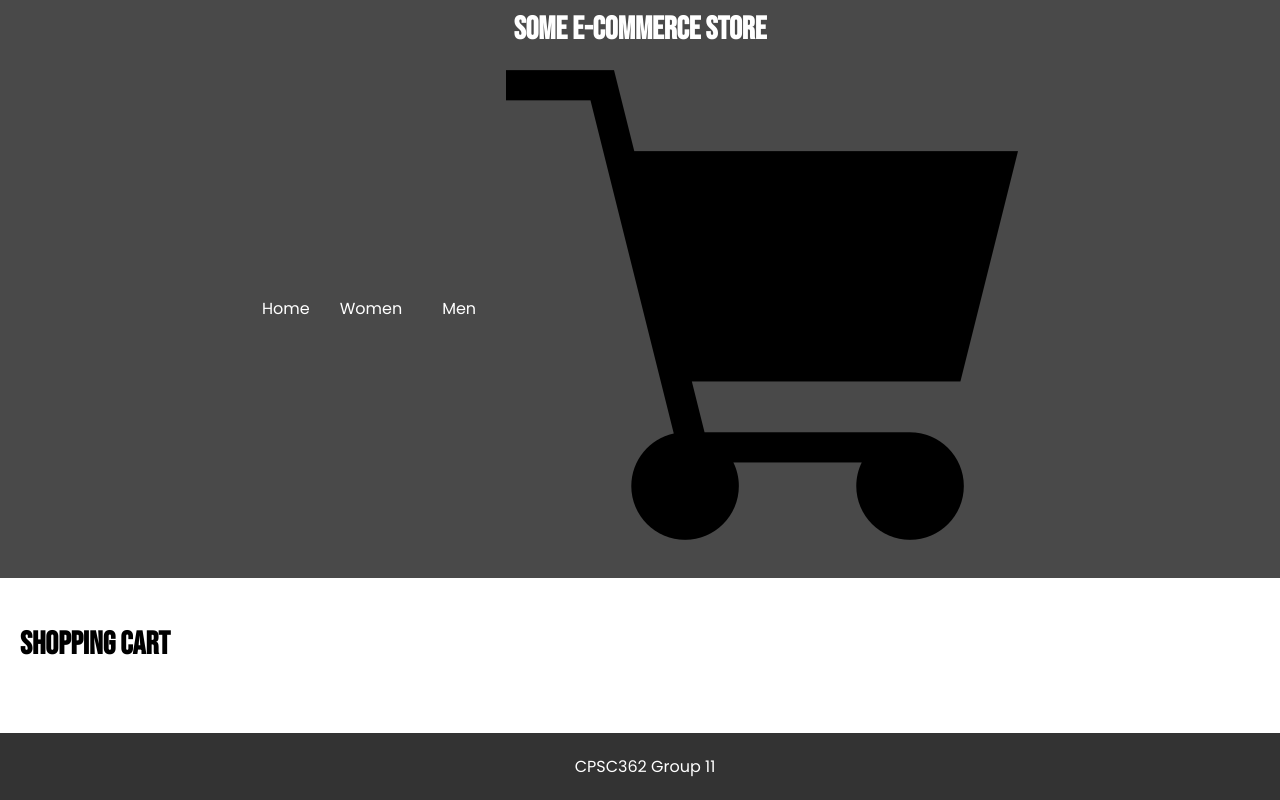
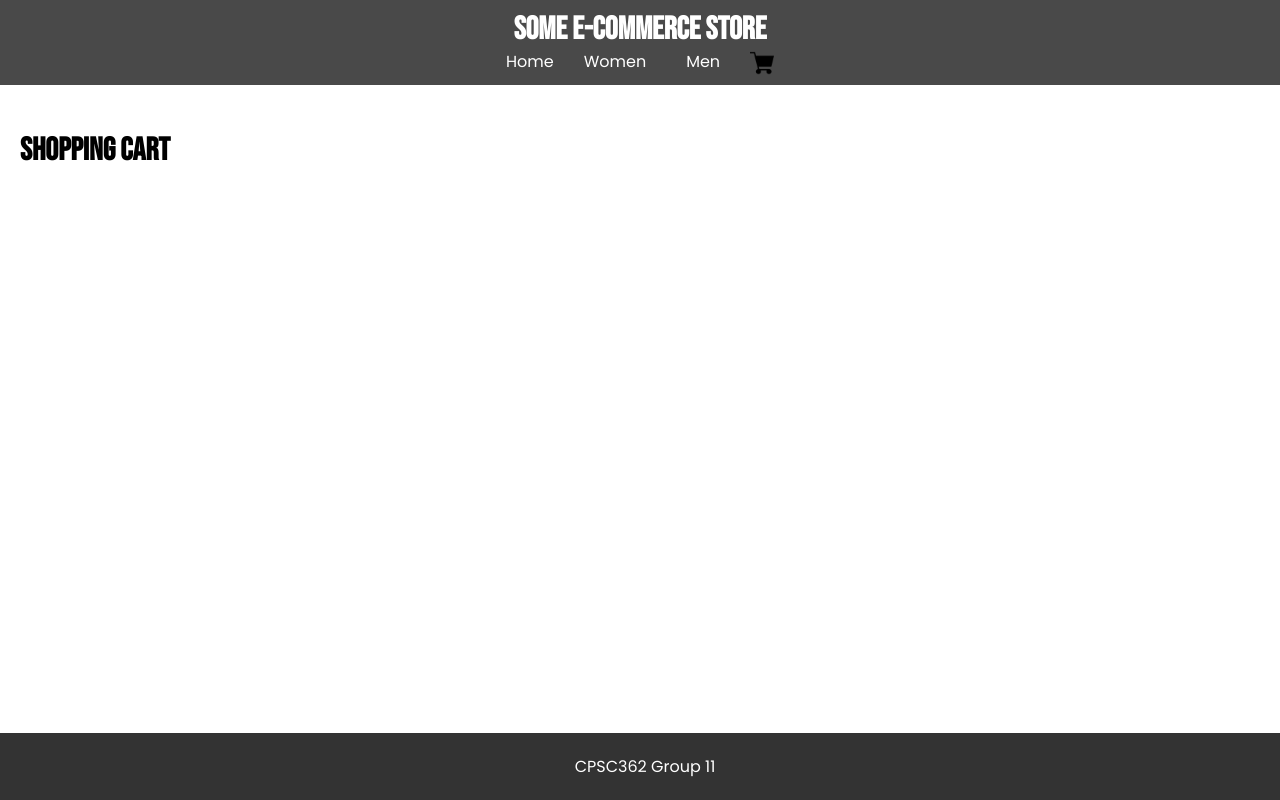
Before and after one commit to frggycc/Website_Project_Group11, a Flask app: page /shopping-cart in a window 1280 px wide. Run offline with Flask 3, Linux system fonts and the light colour scheme.

Commit message:
Fixed overblown cart icon

```diff
--- a/static/css/style.css
+++ b/static/css/style.css
@@ -46,11 +46,13 @@
     font-family: 'Poppins', sans-serif;
     font-weight: 400;
 }
+
 nav a {
     color: white;
     margin: 0px 10px;
     text-decoration: none;
 }
+
 nav a:hover {
     text-decoration: underline;
 }
@@ -94,6 +96,11 @@
     display: block;
 }
 
+.cart-icon {
+    width: 24px;
+    vertical-align: middle;
+}
+
 /**************************************************************************/
 
 /* Have each "box" next to each other; Wrap */
@@ -102,6 +109,7 @@
     flex-wrap: wrap;
     gap: 20px;
 }
+
 /* Background box per item for readability */
 .item {
     border: .2em solid #ddd;
@@ -109,6 +117,7 @@
     width: 200px;
     text-align: center;
 }
+
 /* Fix overblown images */
 .item img {
     max-height: 250px;
```
